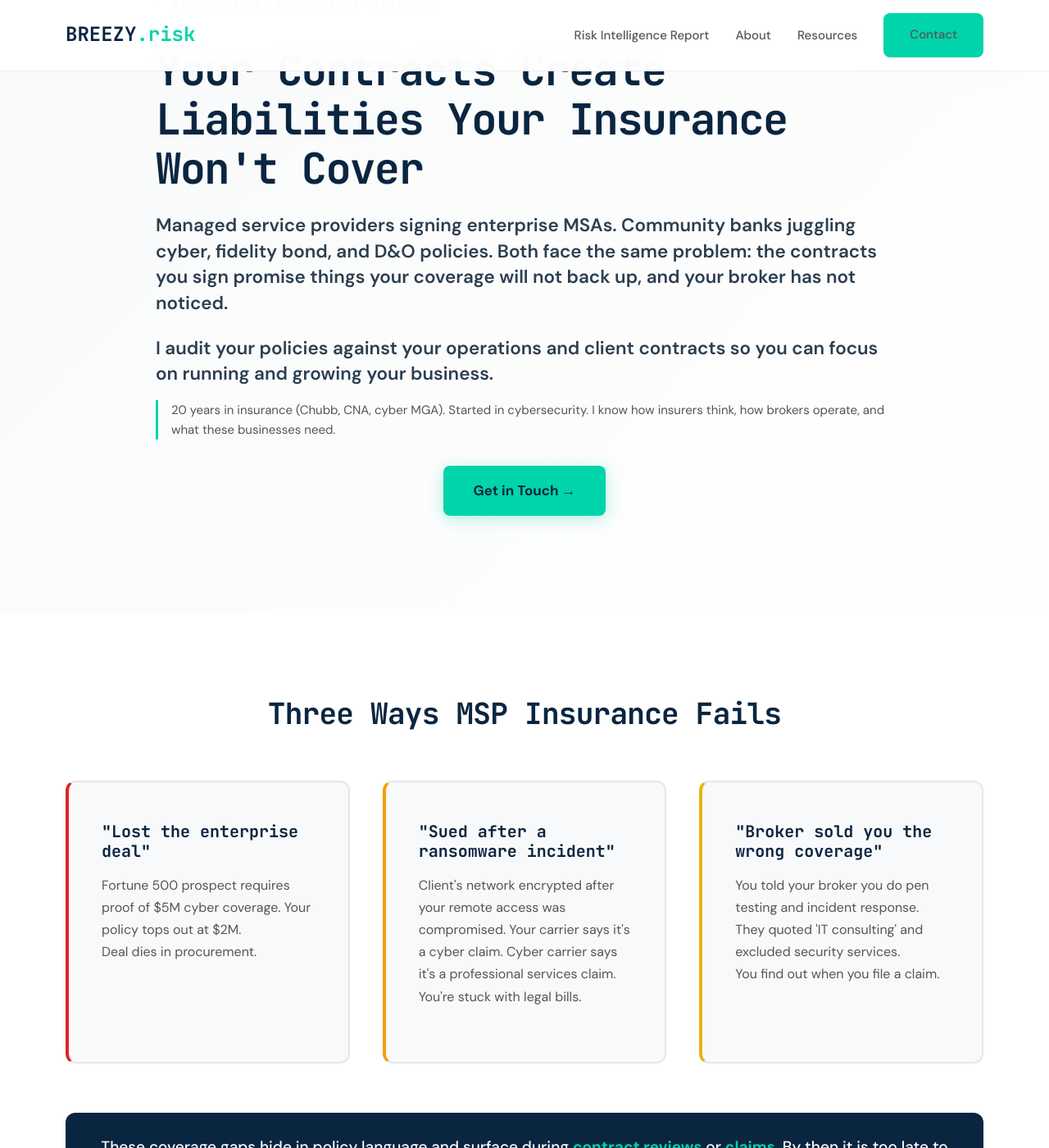
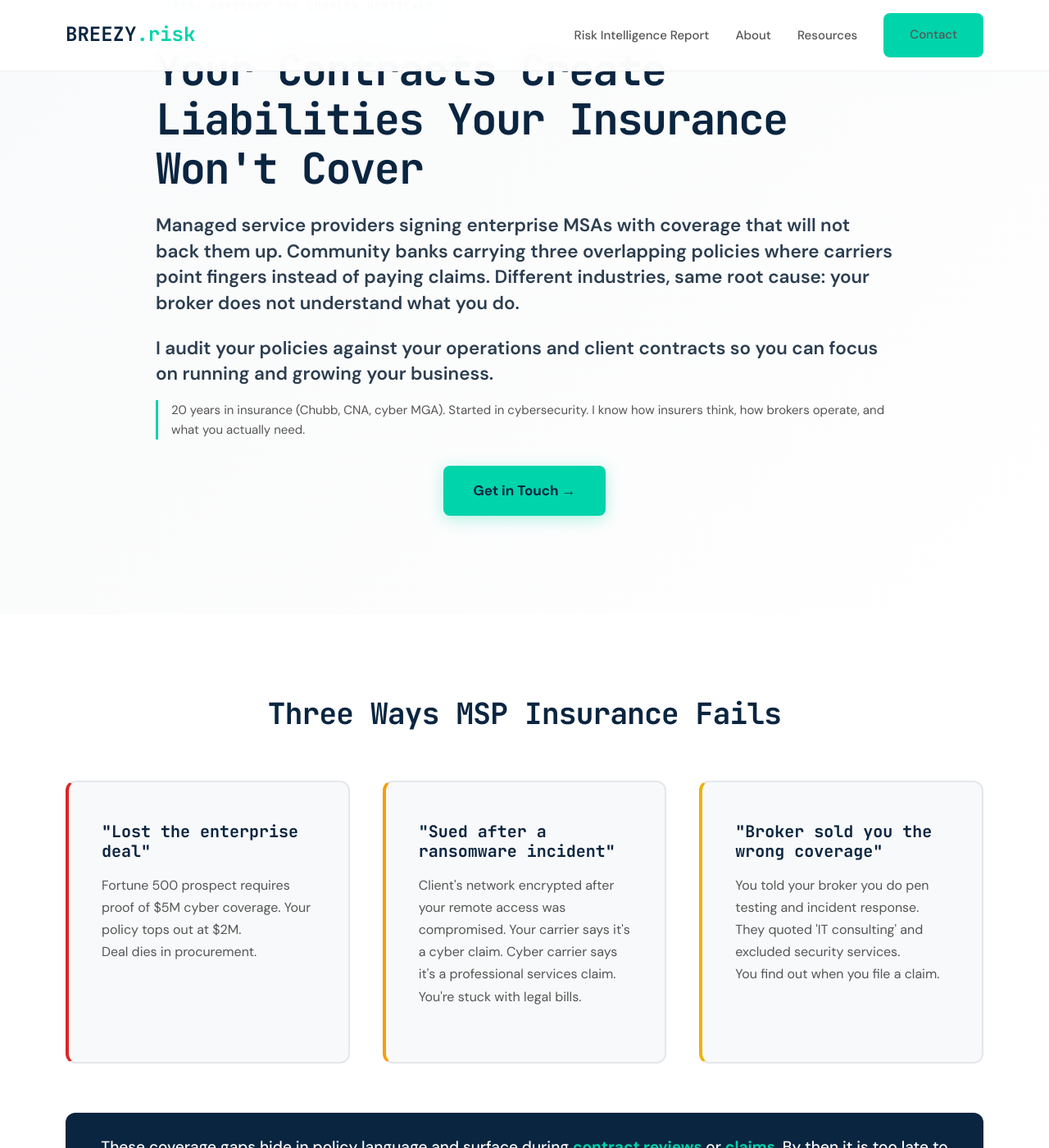
Before and after one commit to joeproe1/breezyins.com, a Jekyll site: the page built from index.html, in a window 1280 px wide and 1400 px high, scrolled down 196 px. Shown: the whole window at 82% size. Built offline with Jekyll 4.4.1, drawn with Linux system fonts in a browser that asks for light colours; some of the changed text lies outside the part shown.

Commit message:
Tighten hero and bank bridge   copy

```diff
--- a/index.html
+++ b/index.html
@@ -50,7 +50,7 @@ description: "Your contracts create liabilities your insurance will not cover. I
       <h1>Your Contracts Create Liabilities Your Insurance Won't Cover</h1>
 
       <p class="hero-subheadline">
-        Managed service providers signing enterprise MSAs. Community banks juggling cyber, fidelity bond, and D&O policies. Both face the same problem: the contracts you sign promise things your coverage will not back up, and your broker has not noticed.
+        Managed service providers signing enterprise MSAs with coverage that will not back them up. Community banks carrying three overlapping policies where carriers point fingers instead of paying claims. Different industries, same root cause: your broker does not understand what you do.
       </p>
 
       <p class="hero-subheadline">
@@ -58,7 +58,7 @@ description: "Your contracts create liabilities your insurance will not cover. I
       </p>
 
       <p class="hero-credibility">
-        20 years in insurance (Chubb, CNA, cyber MGA). Started in cybersecurity. I know how insurers think, how brokers operate, and what these businesses need.
+        20 years in insurance (Chubb, CNA, cyber MGA). Started in cybersecurity. I know how insurers think, how brokers operate, and what you actually need.
       </p>
 
       <div class="cta-group" style="justify-content: center;">
@@ -98,7 +98,7 @@ description: "Your contracts create liabilities your insurance will not cover. I
 
     <div class="stat-footer" style="margin-top: 24px;">
       <strong>Community banks face a different version of the same problem.</strong>
-      Three overlapping policies (cyber, fidelity bond, D&amp;O) that all disclaim the same loss. When something goes wrong, carriers point fingers at each other instead of paying the claim.
+      Three overlapping policies (cyber, fidelity bond, D&amp;O) disclaim the same loss. When something goes wrong, carriers point fingers.
       <br><br>
       <a href="{{ '/about/' | relative_url }}" style="color:#00D4AA; font-weight:600;">
         Learn about my work with community banks &rarr;
```
